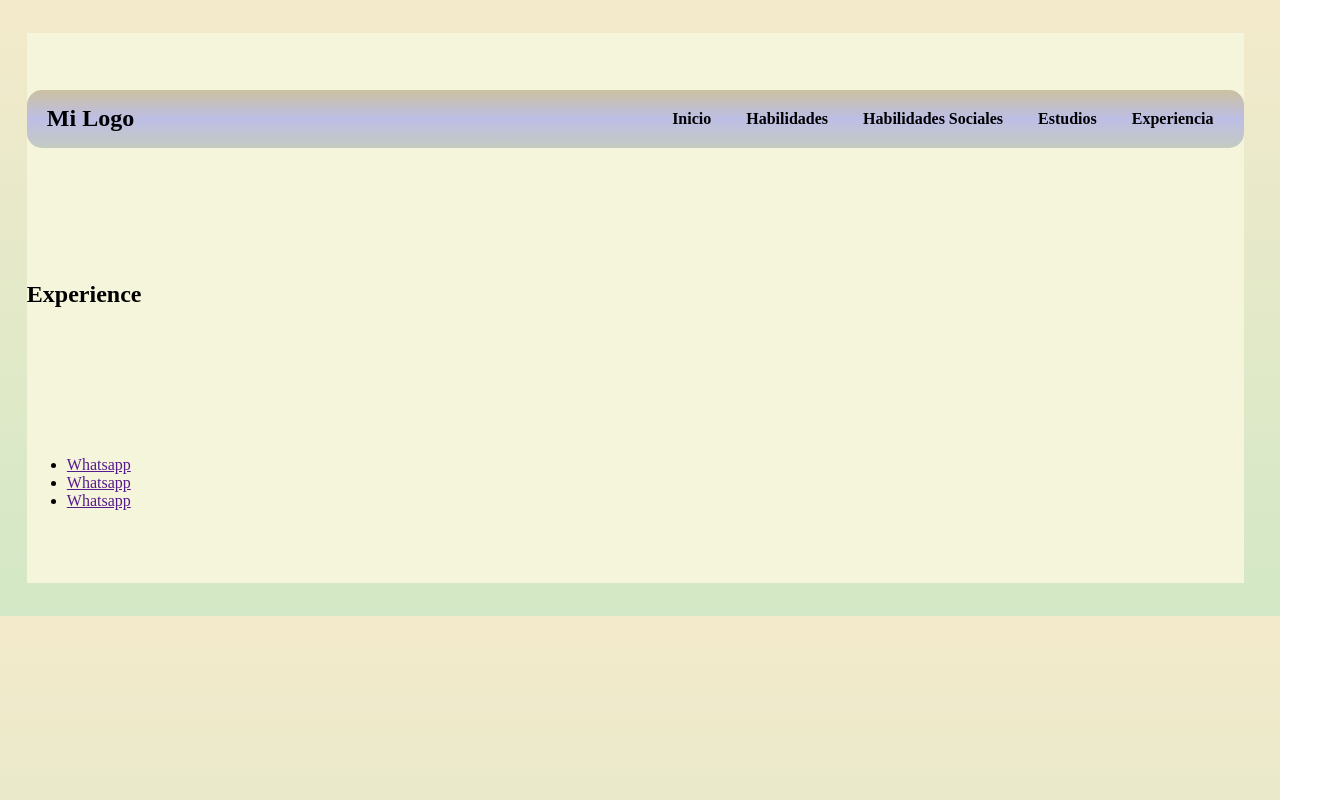
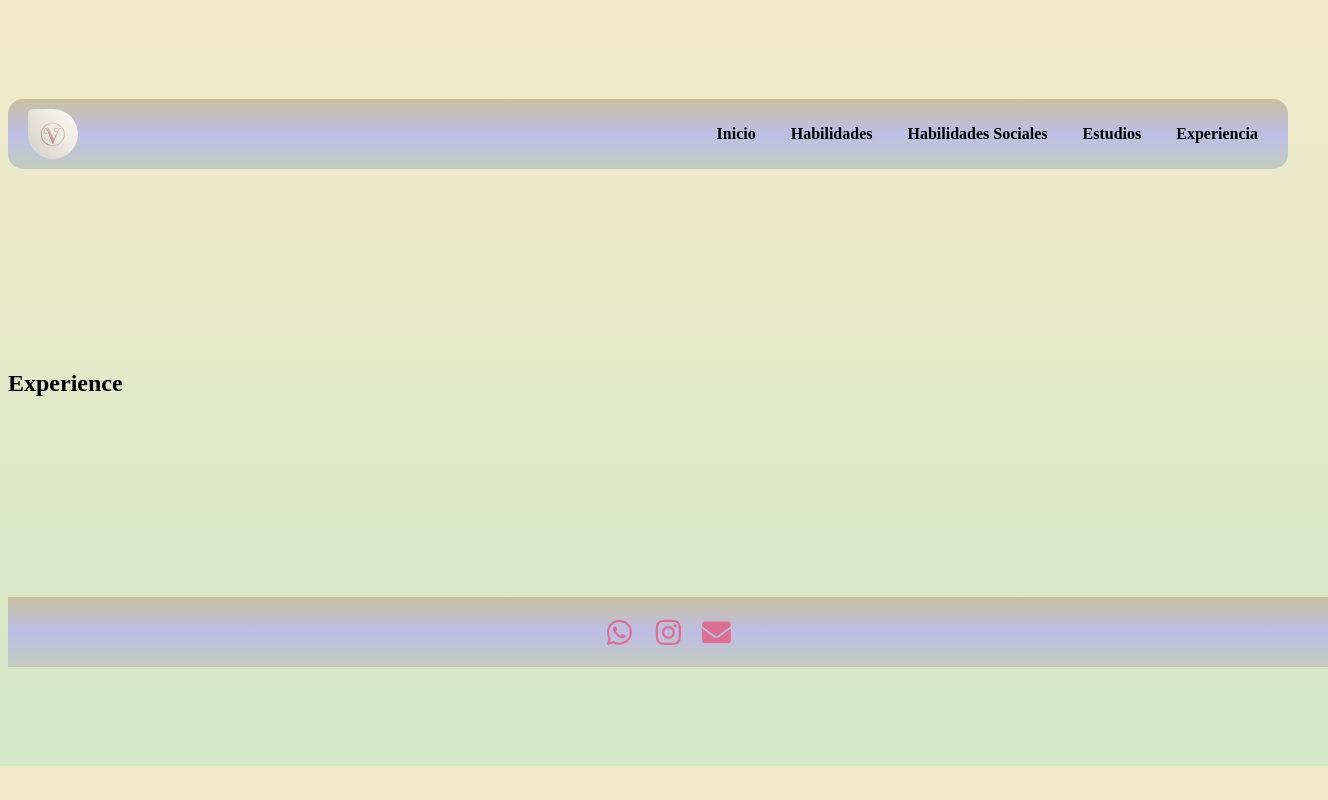
Before and after one commit to ValeriaPache/Portafolio_React_Valeria_Pacheco, a React (Vite) app: page /experiences in a window 1280 px wide. Shown: the whole page, 1328 px wide, since content can reach past the window. Built offline with nearby package versions, Linux system fonts and the light colour scheme.

Commit message:
Organized the styles in the footer

```diff
--- a/package.json
+++ b/package.json
@@ -13,6 +13,7 @@
     "@tailwindcss/vite": "^4.0.12",
     "react": "^19.0.0",
     "react-dom": "^19.0.0",
+    "react-icons": "^5.5.0",
     "react-router-dom": "^7.3.0"
   },
   "devDependencies": {
--- /dev/null
+++ b/src/components/Layouts/Footer/Footer.css
@@ -0,0 +1,62 @@
+/* Estilos generales */
+#root >.containerFooter {
+    background: linear-gradient(to bottom, #cac1a1,rgb(189, 190, 229), #c4cbc0);
+    padding: 10px 20px;
+    padding: 20px;
+    text-align: center;
+    width: 90%;
+    height: 30px;
+    display: flex;
+    justify-content: center;
+    align-items: center;
+    width: 100%;
+  }
+
+  .footer-links {
+    list-style: none;
+    padding: 0;
+    display: flex;
+    justify-content: center;
+    gap: 20px;
+  }
+
+  .footer-links li {
+    display: flex;
+    align-items: center;
+  }
+
+  .footer-links a {
+    text-decoration: none;
+    color: white;
+    font-weight: bold;
+    display: flex;
+    align-items: center;
+    gap: 8px;
+    font-size: 1.2rem;
+    transition: color 0.3s ease;
+  }
+
+  .containerFooter > .footer-links a:hover {
+    color: #ffeb3b;
+  }
+
+  .icon {
+    font-size: 1.8rem;
+    color: palevioletred;
+  }
+
+  /* 🟢 Diseño Responsivo */
+  @media (max-width: 768px) {
+    .footer-links {
+      display: flex;
+      gap: 30px;
+    }
+
+    .footer-links a {
+      font-size: 1rem;
+    }
+
+    .icon {
+      font-size: 2.3rem;
+    }
+  }
--- a/src/components/Layouts/Footer/Footer.jsx
+++ b/src/components/Layouts/Footer/Footer.jsx
@@ -1,15 +1,29 @@
 import React from 'react'
+import "./Footer.css"
+import { FaWhatsapp, FaInstagram, FaEnvelope } from "react-icons/fa";
 
 export const Footer = () => {
   return (
-    <footer>
-        <nav>
-            <ul>
-                <li><a href=''>Whatsapp</a></li>
-                <li><a href=''>Whatsapp</a></li>
-                <li><a href=''>Whatsapp</a></li>
-            </ul>
-        </nav>
+    <footer className="containerFooter">
+      <nav>
+        <ul className="footer-links">
+          <li>
+            <a href="https://wa.me/3112349080" target="_blank" rel="noopener noreferrer">
+              <FaWhatsapp className="icon"/>
+            </a>
+          </li>
+          <li>
+            <a href="https://www.instagram.com/tu_usuario" target="_blank" rel="noopener noreferrer">
+              <FaInstagram className="icon"/>
+            </a>
+          </li>
+          <li>
+            <a href="mailto:vpachecoSanmartin@gmail.com">
+              <FaEnvelope className="icon"/>
+            </a>
+          </li>
+        </ul>
+      </nav>
     </footer>
   )
 }
--- a/src/components/Layouts/Header/Header.jsx
+++ b/src/components/Layouts/Header/Header.jsx
@@ -2,12 +2,15 @@ import React, {useState} from 'react'
 import { NavLink } from 'react-router-dom'
 import "./StylesHeader.css"
 import "../../../index.css"
+import logo from "../../../assets/logovale.jpg";
 export const Header = () => {
   const [menuOpen, setMenuOpen] = useState(false);
   return (
 
     <header className="containerHeader">
-      <div className="logo">Mi Logo</div>
+      <div className="logo">
+      <img src={logo} alt="Logo Vale" />
+      </div>
       {/* Botón de menú hamburguesa */}
       <button className="menu-toggle" onClick={() => setMenuOpen(!menuOpen)}>
         ☰
--- a/src/components/Layouts/Header/StylesHeader.css
+++ b/src/components/Layouts/Header/StylesHeader.css
@@ -8,10 +8,18 @@
     border-radius: 15px;
   }
 
-  /* Estilos del logo */
-  .logo {
-    font-size: 1.5rem;
-    font-weight: bold;
+  .containerHeader > .logo {
+    width: 50px;
+    height: 50px;
+  }
+
+  .logo img {
+    width: 100%;
+    height: 100%;
+    object-fit: contain; /* Ajusta la imagen sin deformarla */
+    border-radius: 50px;
+    border-color: pink;
+    border-top-left-radius: 10px;
   }
 
   /* Estilos del menú de navegación */
--- a/src/index.css
+++ b/src/index.css
@@ -1,15 +1,14 @@
 .containerBody{
-    width: 98%;
-    height: 600px;
+    width: 100%;
+    height: 750px;
     background: linear-gradient(to bottom, #f3eacb, #d3e8c6);
     display: flex;
     justify-content: center;
     align-items: center;
 }
 .containerBody > #root{
-    width: 97%;
-    height: 550px;
-    background-color: beige;
+    width: 100%;
+    height: 100%;
     display: flex;
     align-items: center;
     display: grid;
```
Also changed, not shown: src/assets/logovale.jpg (added), 1 other file (tests, documents, lock files or other folders).
